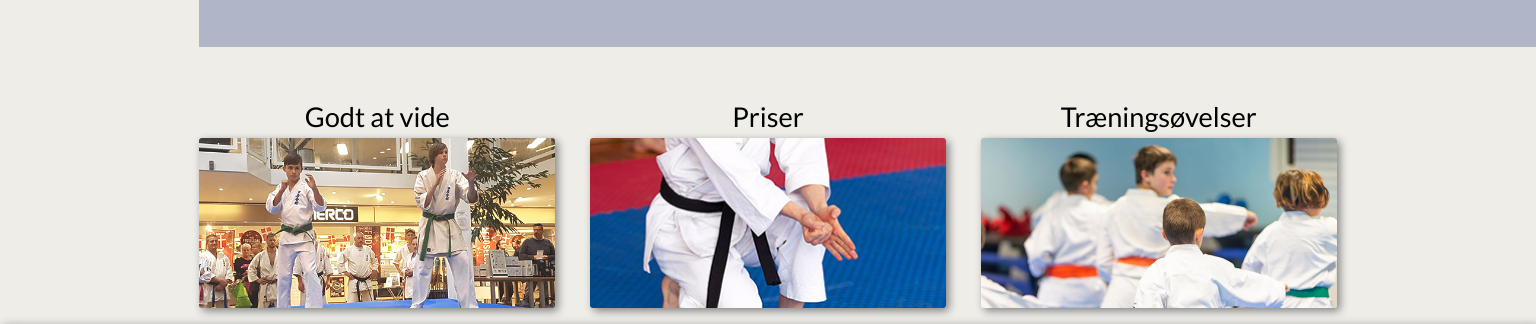
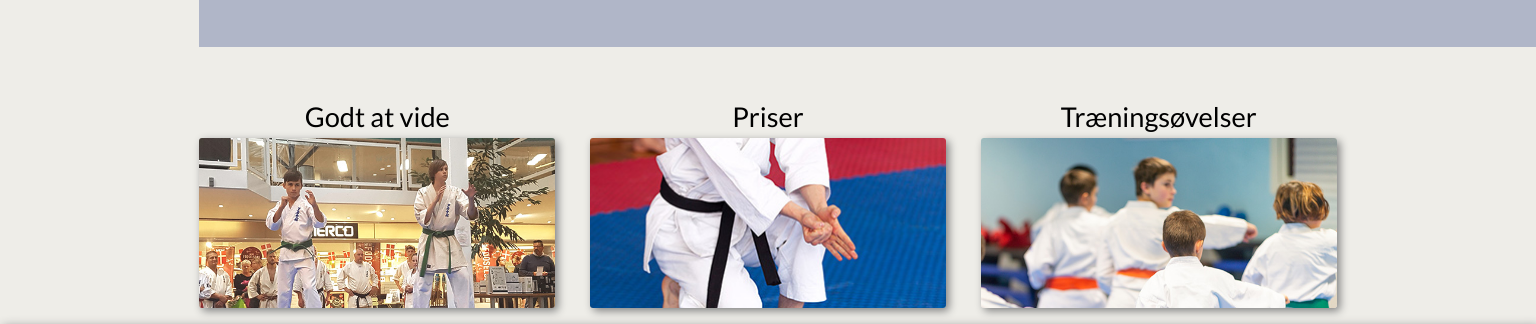
Before and after one commit to Veksoe/hadsund_karate_skole_eksamensprojekt, a plain HTML site: page index.html in a window 1536 px wide. Shown: the part 1951-2275 px from the top of the page. Drawn offline with Linux system fonts and the light colour scheme.

Commit message:
ændret css for entry points

```diff
--- a/assets/stylesheet.css
+++ b/assets/stylesheet.css
@@ -859,8 +859,9 @@ footer .contact .item {
         filter: saturate(1.4)
     }
 
-    .focusEntrypoint .imgContainer {
+    .focusEntrypoint .imgContainer img {
         height: 170px;
+        object-position: 50% 30%;
     }
 
     .borderBox {
```
Also changed, not shown: index.html (+2 -1 lines).
